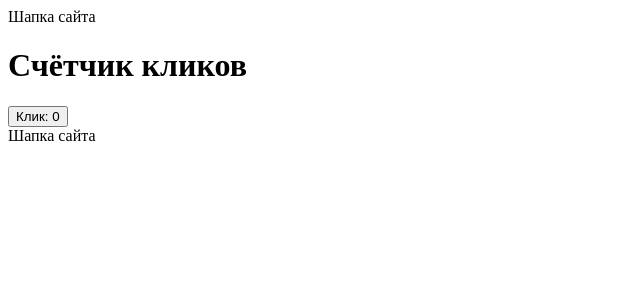
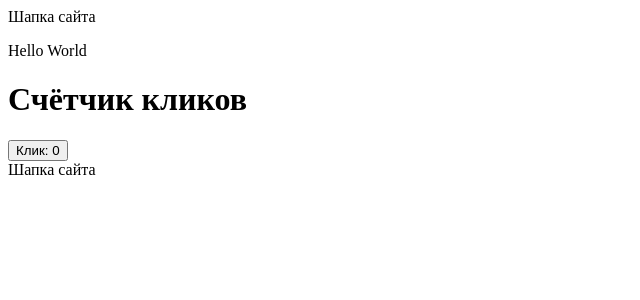
Before and after one commit to Bloedrenn/Ozon-E-PythonPro511, a React (Vite) app in the folder frontend/: page / in a window 1280 px wide. Shown: the top 300 px of the page, without its empty margins (0-640 px from the left). Built offline with nearby package versions, Linux system fonts and the light colour scheme.

Commit message:
E: передача функции по ссылке в качестве callback, событие onMouseEnter (для примера)

```diff
--- a/frontend/src/App.jsx
+++ b/frontend/src/App.jsx
@@ -6,9 +6,19 @@ import Header from '@components/UI/Header'
 function App() {
   const [count, setCount] = useState(0)
 
+  const pHover = () => {
+    console.log("Навели на p")
+    console.log("Я БОЛЬШАЯ ФУНКЦИЯ")
+    console.log("Я БОЛЬШАЯ ФУНКЦИЯ")
+    console.log("Я БОЛЬШАЯ ФУНКЦИЯ")
+    console.log("ВО МНЕ МНОГО СТРОЧЕК КОДА")
+    console.log("ВО МНЕ МНОГО СТРОЧЕК КОДА")
+  }
+
   return (
     <>
       <Header />
+      <p onMouseEnter={pHover}>Hello World</p>
       <h1>Счётчик кликов</h1>
       <button onClick={() => setCount(count + 1)}>
         Клик: {count}
```
